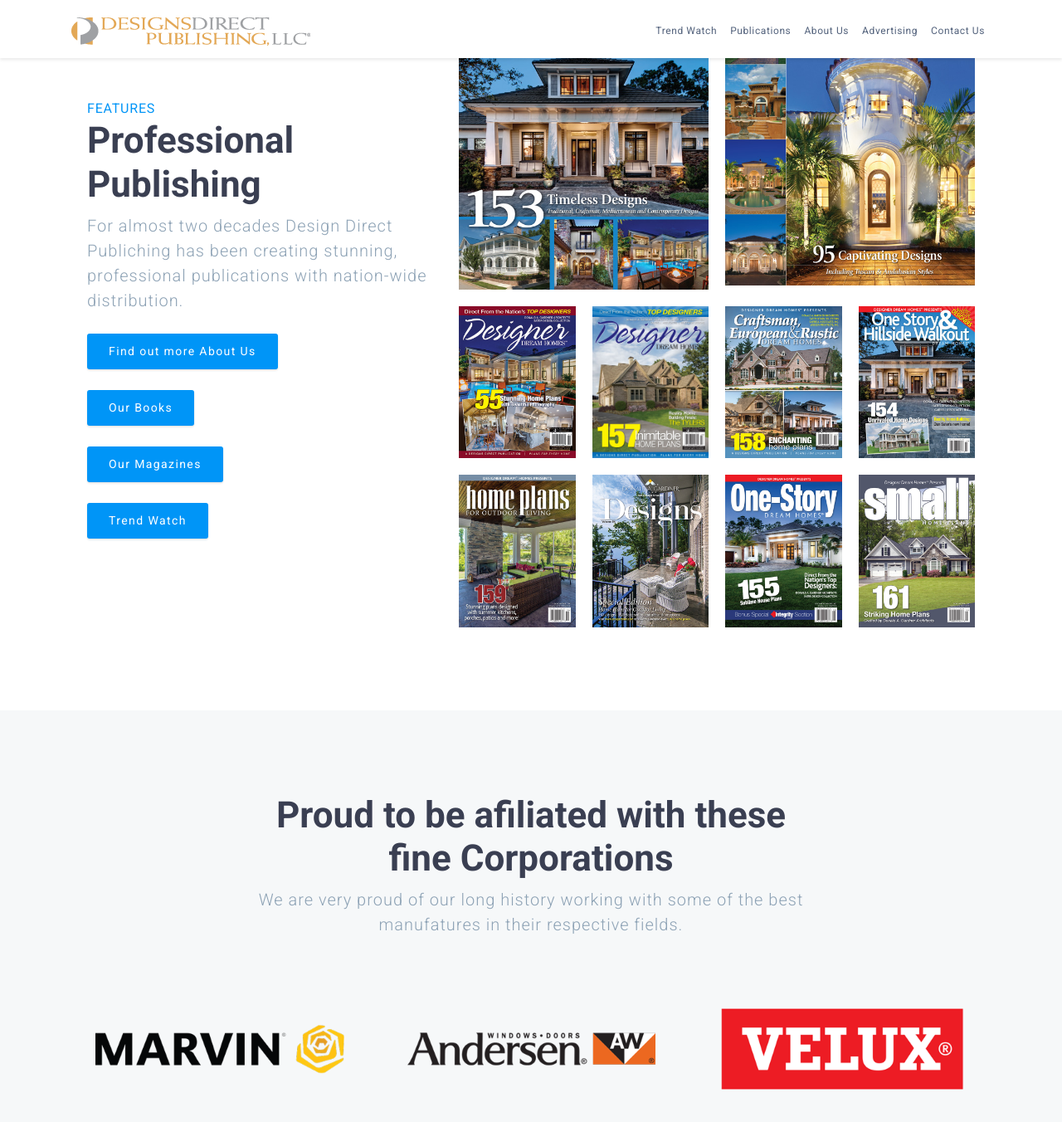
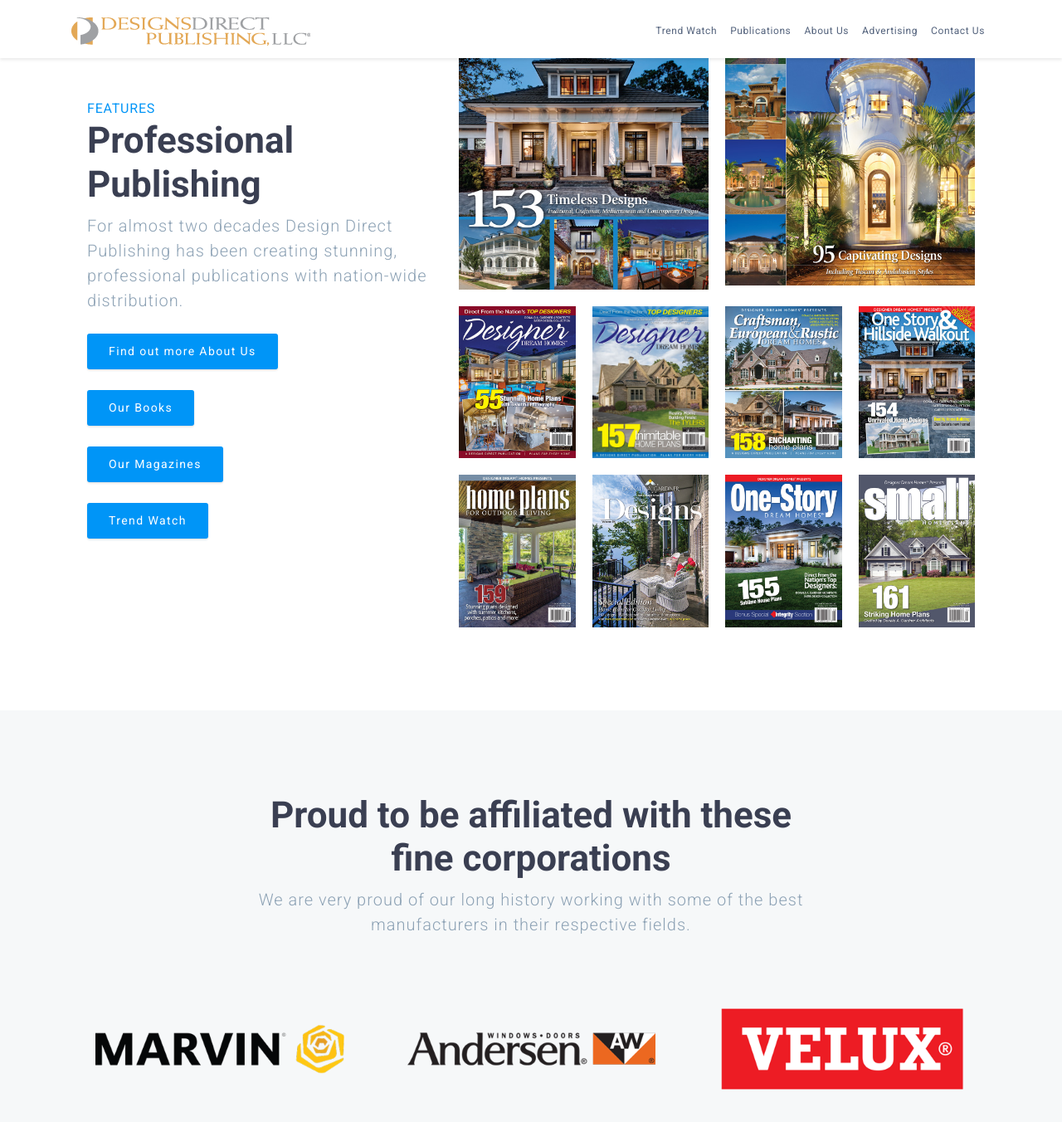
Before and after one commit to FatMan50/designdirects, a Jekyll site: the page built from index.md, in a window 1280 px wide and 1400 px high, scrolled down 895 px. Shown: the top 1352 px of the window at 83% size. Built offline with Jekyll 4.4.1, drawn with Linux system fonts in a browser that asks for light colours; nearby versions of some CDN libraries; some of the changed text lies outside the part shown.

Commit message:
fixing text

```diff
--- a/_includes/footer.html
+++ b/_includes/footer.html
@@ -10,7 +10,7 @@
           <li><a href="{{ site.url }}/contact-us">Contact Us</a></li>
           <li><a href="{{ site.url }}/magazines/">Magazines</a></li>
           <li><a href="{{ site.url }}/books/">Books</a></li>
-          <li><a href="{{ site.url }}/advertising/">Advertising</a></li>
+          <li><a href="{{ site.url }}/#pricing">Advertising</a></li>
         </ul>
       </div>
       <!-- <div class="col-md-3">
--- a/_layouts/home.html
+++ b/_layouts/home.html
@@ -27,7 +27,7 @@
           <div class="marketing-item-copy">
             <span>Features</span>
             <h2>Professional Publishing</h2>
-            <p>For almost two decades Design Direct Publiching has been creating stunning, professional publications with nation-wide distribution.</p>
+            <p>For almost two decades Design Direct Publishing has been creating stunning, professional publications with nation-wide distribution.</p>
             <a href="{{ site.url }}/about/" class="btn btn-regular">Find out more About Us</a><br />
             <a href="{{ site.url }}/books/" class="btn btn-regular">Our Books</a><br />
             <a href="{{ site.url }}/magazines/" class="btn btn-regular">Our Magazines</a><br />
@@ -134,8 +134,8 @@
 <section id="ad-logo">
   <div class="container">
     <div class="title-block">
-      <h2>Proud to be afiliated with these fine Corporations</h2>
-      <p>We are very proud of our long history working with some of the best manufatures in their respective fields.</p>
+      <h2>Proud to be affiliated with these fine corporations</h2>
+      <p>We are very proud of our long history working with some of the best manufacturers in their respective fields.</p>
     </div>
 
     <div class="adlogo-wrapper">
@@ -185,7 +185,7 @@
   <div class="container">
     <div class="title-block">
       <h2>Magazine Ad Specifications</h2>
-      <p style="text-align: justify !important;">If you are submitting print-ready art work it is important that it is setup correctly. All artwork <strong>MUST</strong> be submitted in the <strong>CMYK</strong> color format. No PMS spot colors or <strong>RGB</strong> colors cam be accepted. The resolution <strong>MUST</strong> be 300 pixels per inch. Anything other than <strong>300</strong> pixels per inch, and in the <strong>CMYK</strong> color space will not print at an acceptable level of quality. Click the links below to get the detailed specifications for either a full page or a full-spread ad.</p>
+      <p style="text-align: justify !important;">If you are submitting print-ready art work it is important that it is setup correctly. All artwork <strong>MUST</strong> be submitted in the <strong>CMYK</strong> color format. No PMS spot colors or <strong>RGB</strong> colors can be accepted. The resolution <strong>MUST</strong> be 300 pixels per inch. Anything other than <strong>300</strong> pixels per inch, and in the <strong>CMYK</strong> color space will not print at an acceptable level of quality. Click the links below to get the detailed specifications for either a full page or a full-spread ad.</p>
       <a href="{{ site.url }}/assets/Full-Page-Ad-Specs-DDH.pdf" class="btn btn-regular">Download Single Page Design Spec Sheet.</a><br />
 
 
@@ -260,7 +260,7 @@
     <h2>Increase Your Brand Awareness</h2>
     <div class="title-block">
       <p>Get your products and services in front of the faces of the people actively engaged in purchasing a new home.</p>
-      <a href="{{ site.url }}/contact-us/" class="btn btn-regular">Contact us to Get Started</a>
+      <a href="{{ site.url }}/contact-us.html" class="btn btn-regular">Contact us to Get Started</a>
     </div>
   </div>
 </section>
```
Also changed, not shown: advertising.md (deleted, +0 -16 lines), magazines.md (+1 -1 lines), 1 other file.
